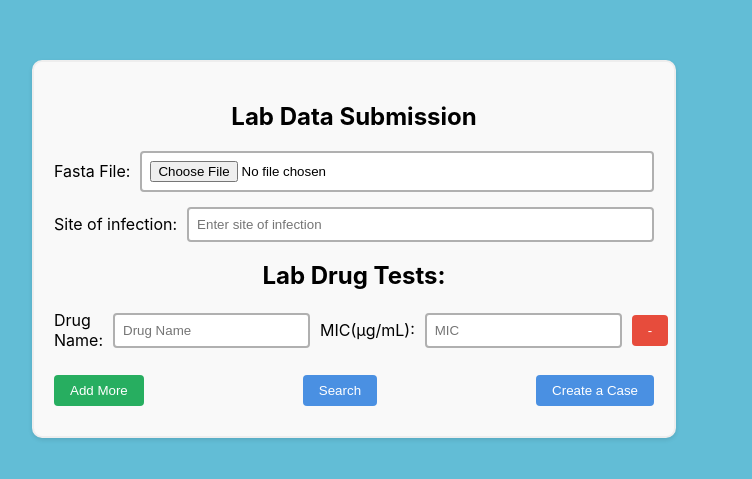
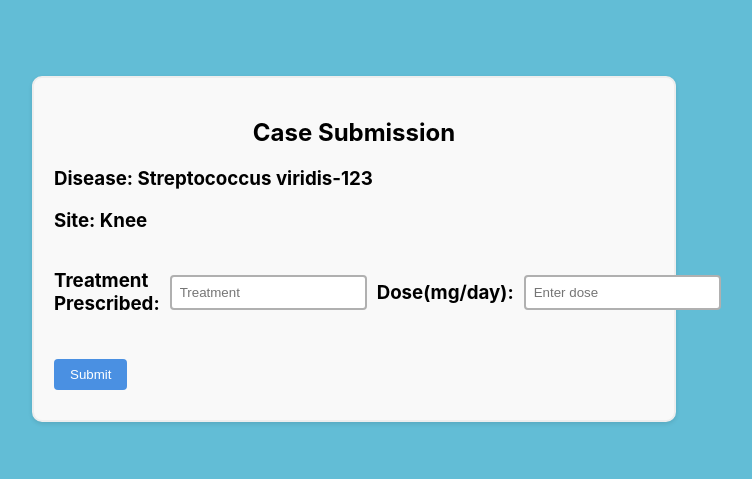
Before and after one commit to Wyatt-Drew/startup2024, a React (Create React App) app: page /#/ in a window 1280 px wide. Shown: the part 171-650 px from the top of the page, without its empty margins (286-1038 px from the left). Built offline with nearby package versions, Linux system fonts and the light colour scheme.

Commit message:
Updated form

```diff
--- a/src/App.js
+++ b/src/App.js
@@ -15,8 +15,8 @@ function App() {
       <Routes>
         <Route path="/login" element={<LoginPage />} />
         {/* <Route path="/" element={<HomePage />} /> */}
-        {/* <Route path="/" element={<CaseForm />} /> */}
-        <Route path="/" element={<LabDataForm />} />
+        <Route path="/" element={<CaseForm />} />
+        {/* <Route path="/" element={<LabDataForm />} /> */}
       </Routes>
       <Footer/>
       {/* <Chatbot/> */}
--- a/src/pages/CaseForm.js
+++ b/src/pages/CaseForm.js
@@ -28,21 +28,19 @@ const CaseForm = () => {
         <h3>Site: Knee</h3>
 
         <div className="input-group-row"> {/* Updated class name for styling */}
-          <div className="input-group">
-            <label htmlFor="treatment">Treatment Prescribed:</label>
+          <div className="lab-data-group">
+            <h3>Treatment Prescribed:</h3>
             <input
               type="text"
               id="treatment"
               name="treatment"
-              placeholder="Enter treatment prescribed"
+              placeholder="Treatment"
               value={caseData.treatment}
               onChange={handleChange}
               required
             />
-          </div>
 
-          <div className="input-group">
-            <label htmlFor="dose">Dose:</label>
+            <h3>Dose(mg/day):</h3>
             <input
               type="text"
               id="dose"
```
